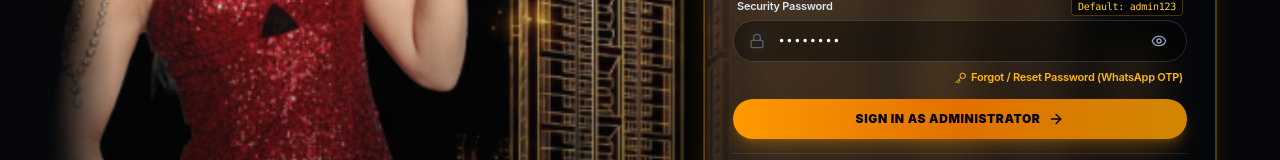
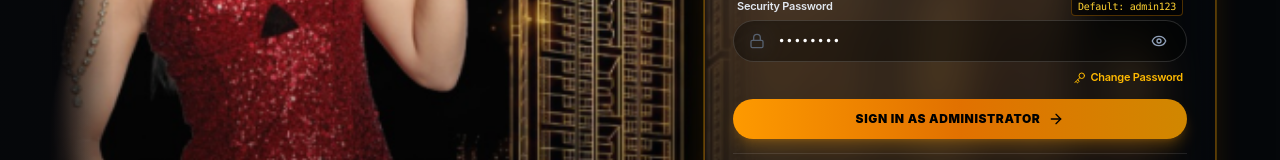
Before and after one commit to Ratanchaurasiya/EMP-Daishboard-, a React (Vite) app: page /#/dashboard in a window 1280 px wide. Shown: the part 485-645 px from the top of the page. Built offline with nearby package versions, Linux system fonts and the light colour scheme; no server answers.

Commit message:
feat(auth): Update Admin Sign-In Change Password flow to strictly enforce WhatsApp OTP verification

```diff
--- a/src/components/auth/LoginScreen.tsx
+++ b/src/components/auth/LoginScreen.tsx
@@ -936,7 +936,7 @@ export const LoginScreen: React.FC = () => {
                         className="text-[11px] text-amber-400 hover:text-amber-300 font-semibold hover:underline flex items-center gap-1 transition-colors cursor-pointer"
                       >
                         <Key className="w-3 h-3 text-amber-400" />
-                        <span>Forgot / Reset Password (WhatsApp OTP)</span>
+                        <span>Change Password</span>
                       </button>
                     </div>
                   </div>
```
